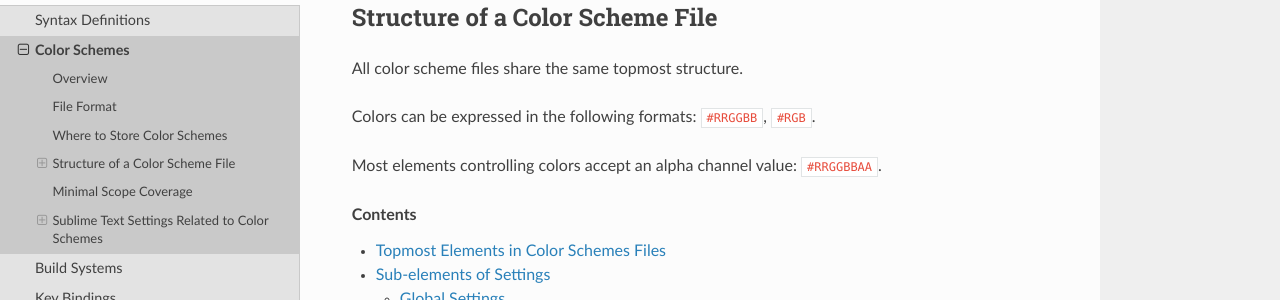
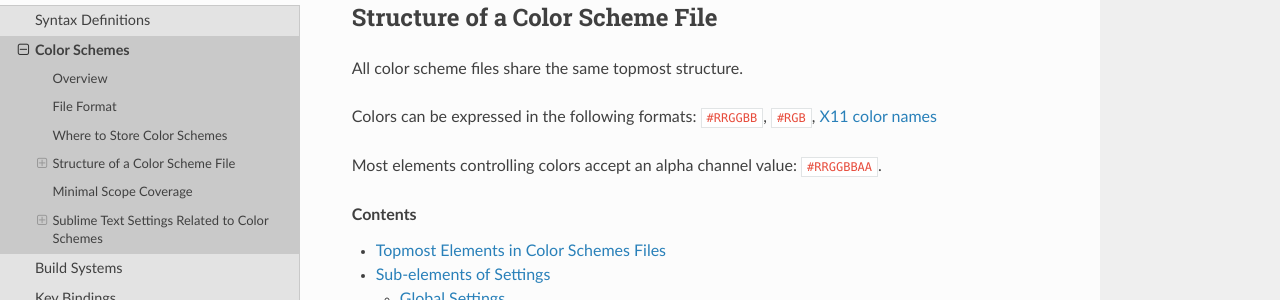
Before and after one commit to guillermooo/sublime-undocs, a Sphinx documentation site: the page built from source/reference/color_schemes.rst, in a window 1280 px wide and 900 px high, scrolled down 1118 px. Shown: the part 151-451 px from the top of the window. Built offline with Sphinx 7.4.7 and the Read the Docs theme 2.0.0, drawn with Linux system fonts in a browser that asks for light colours.

Commit message:
Mention X11 color names

```diff
--- a/source/reference/color_schemes.rst
+++ b/source/reference/color_schemes.rst
@@ -65,7 +65,10 @@ All color scheme files share
 the same topmost structure.
 
 Colors can be expressed in the
-following formats: ``#RRGGBB``, ``#RGB``.
+following formats:
+``#RRGGBB``, ``#RGB``, `X11 color names`__
+
+.. __: https://en.wikipedia.org/wiki/X11_color_names
 
 Most elements controlling colors
 accept an alpha channel value:
```
